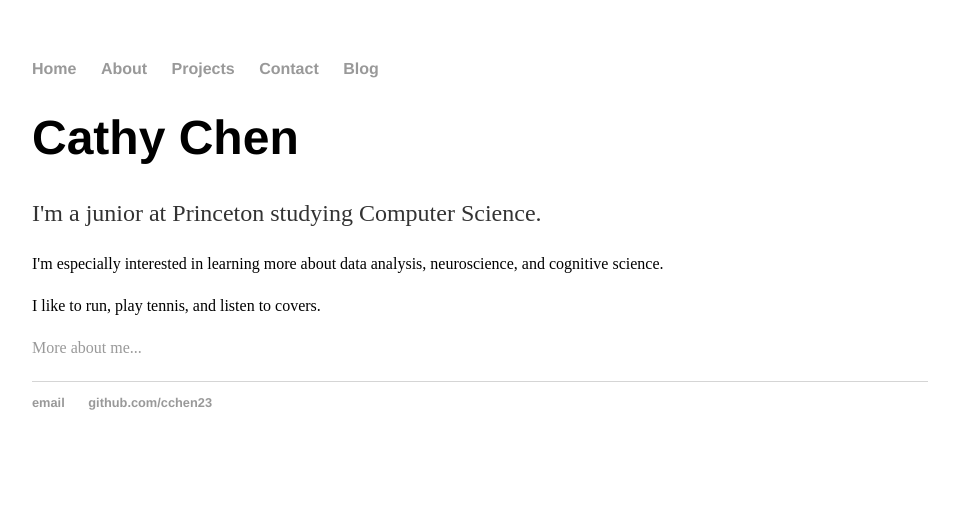
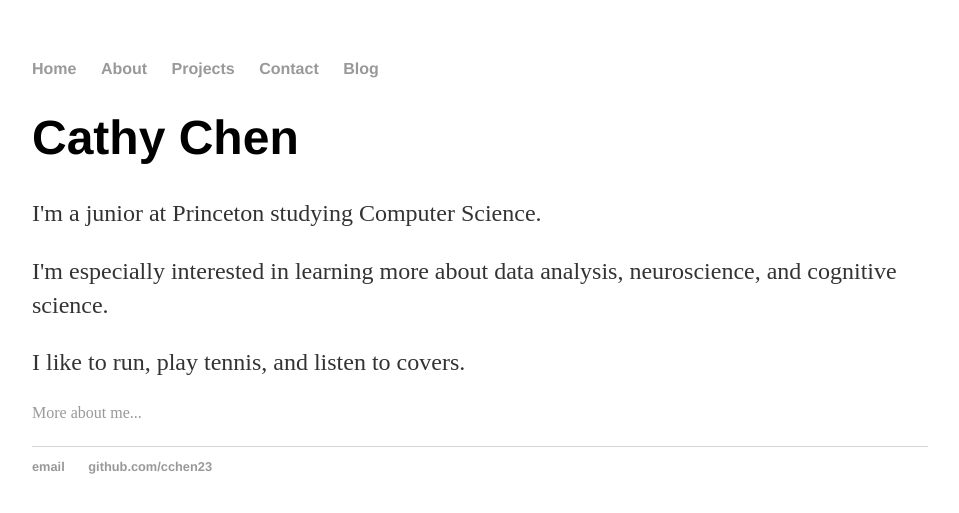
Before and after one commit to cchen23/cchen23.githhub.io, a Jekyll site: the page built from index.html, in a window 1280 px wide. Shown: the top 513 px of the page, without its empty margins (160-1119 px from the left). Built offline with Jekyll 4.4.1, drawn with Linux system fonts in a browser that asks for light colours.

Commit message:
Fixed homepage paragraphs

```diff
--- a/index.html
+++ b/index.html
@@ -5,7 +5,7 @@ title: Cathy Chen
 <div class="blurb">
 	<h1>Cathy Chen</h1>
 	<p>I'm a junior at Princeton studying Computer Science.</p>
-	<p></p>I'm especially interested in learning more about data analysis, neuroscience, and cognitive science.</p>
-	<p></p>I like to run, play tennis, and listen to covers.</p>
+	<p>I'm especially interested in learning more about data analysis, neuroscience, and cognitive science.</p>
+	<p>I like to run, play tennis, and listen to covers.</p>
 	<a href="/about"> More about me...</a></p>
 </div><!-- /.blurb -->
```
